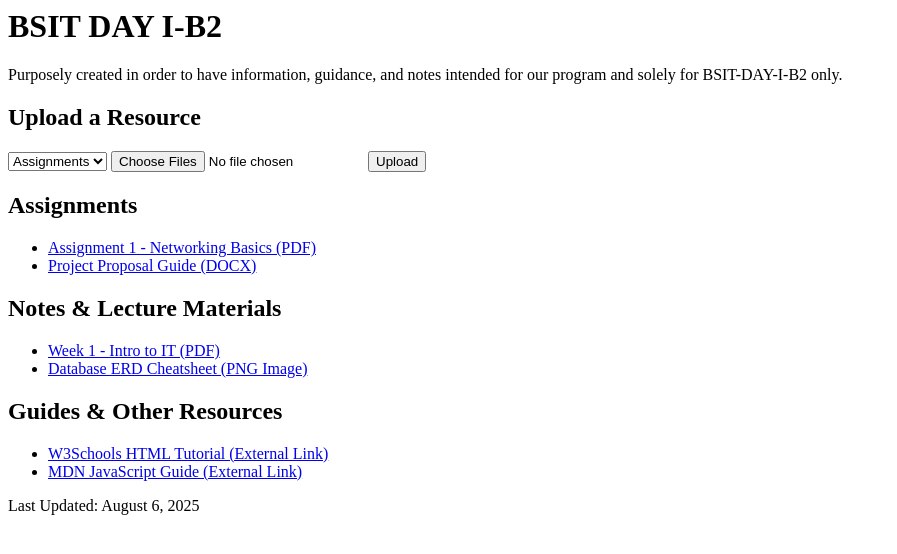
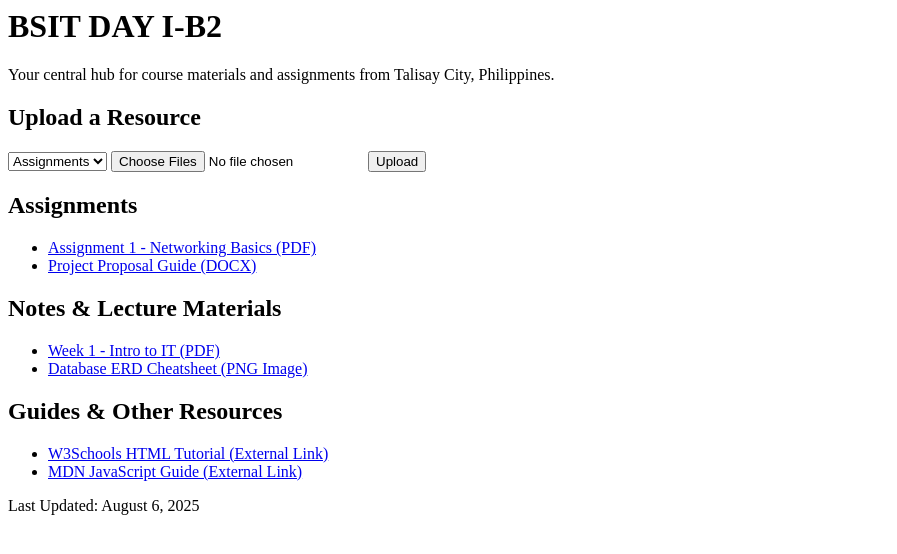
Before and after one commit to hanzd143/BSIT-DAY-I-B2, a plain HTML site: page index.html in a window 1280 px wide. Shown: the whole page, without its empty margins (0-897 px from the left). Drawn offline with Linux system fonts and the light colour scheme.

Commit message:
Update index.html

```diff
--- a/index.html
+++ b/index.html
@@ -2,7 +2,7 @@
     <div class="container">
         <header>
             <h1>BSIT DAY I-B2</h1>
-            <p>Purposely created in order to have information, guidance, and notes intended for our program and solely for BSIT-DAY-I-B2 only.</p>
+            <p>Your central hub for course materials and assignments from Talisay City, Philippines.</p>
         </header>
 
         <main>
```
